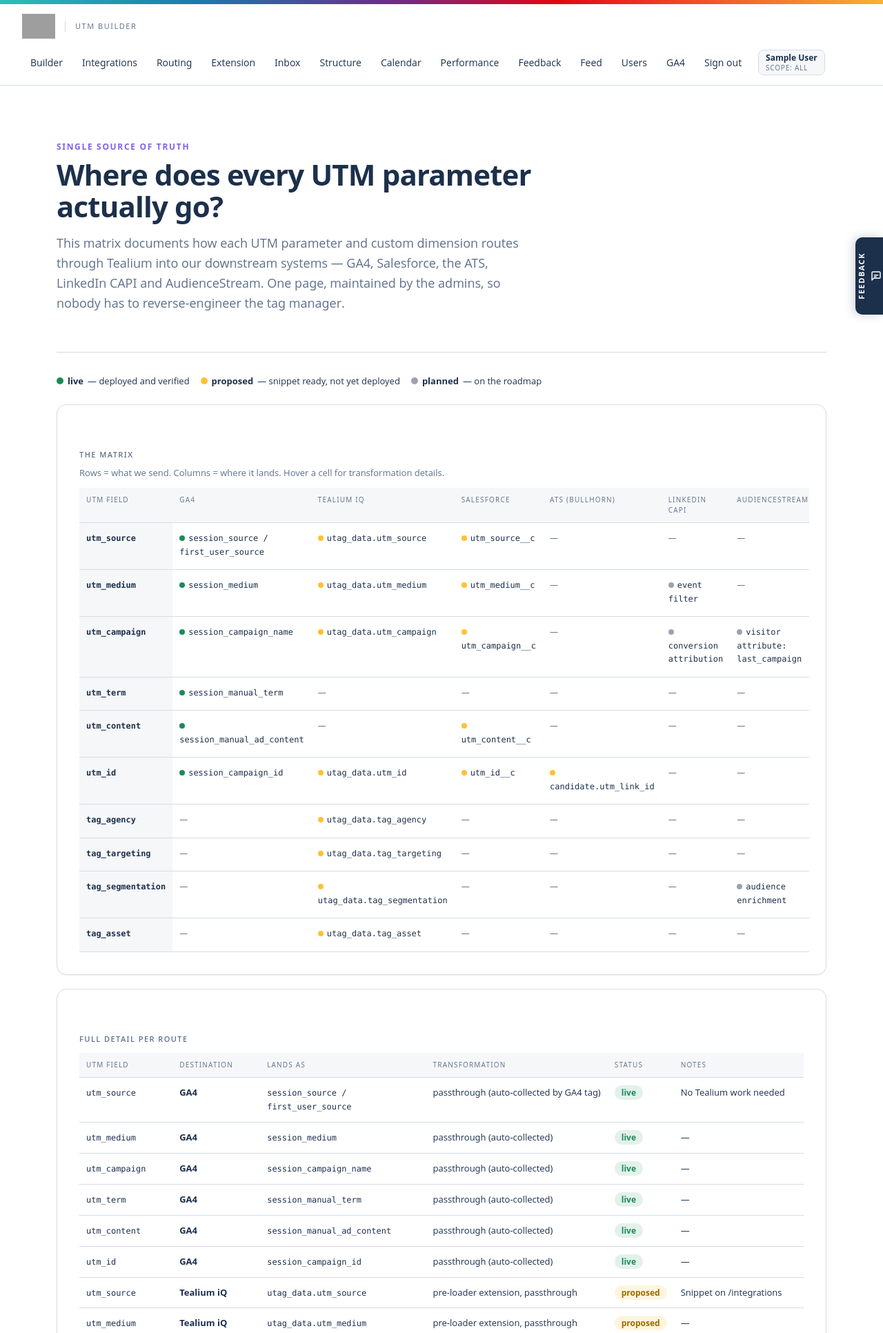
After one commit to jdstrike/tag-repo, a Flask app: page /routing in a window 1280 px wide. The commit adds this page. Shown: the top 1932 px of the page at 69% size. Run offline with Flask 3, Linux system fonts and the light colour scheme; the visitor is signed in with stand-in values (Sample User, id 1); data comes from the database, SQL or seed files in the repository; some web fonts are replaced; grey boxes are pictures that could not be loaded.

Commit message:
Add Tealium routing matrix: /routing public view, /admin/routing CRUD, routing_rules table + 24 seed routes

```diff
--- a/app.py
+++ b/app.py
@@ -481,6 +481,55 @@ def init_db():
         con.execute("ALTER TABLE links ADD COLUMN asset_type TEXT")
     con.commit()
 
+    # Migration: Tealium routing matrix (single source of truth for UTM -> downstream routing)
+    con.execute("""
+    CREATE TABLE IF NOT EXISTS routing_rules (
+        id INTEGER PRIMARY KEY AUTOINCREMENT,
+        utm_field TEXT NOT NULL,
+        destination_system TEXT NOT NULL,
+        destination_field TEXT NOT NULL,
+        transform TEXT,
+        status TEXT NOT NULL DEFAULT 'proposed',  -- live / proposed / planned / deprecated
+        notes TEXT,
+        sort_order INTEGER DEFAULT 0,
+        updated_at TEXT,
+        updated_by TEXT
+    )""")
+    con.commit()
+    cur = con.execute("SELECT COUNT(*) FROM routing_rules")
+    if cur.fetchone()[0] == 0:
+        _now = datetime.utcnow().isoformat(timespec="seconds")+"Z"
+        routing_seed = [
+            ("utm_source",   "GA4", "session_source / first_user_source", "passthrough (auto-collected by GA4 tag)", "live", "No Tealium work needed"),
+            ("utm_medium",   "GA4", "session_medium",                     "passthrough (auto-collected)",            "live", None),
+            ("utm_campaign", "GA4", "session_campaign_name",              "passthrough (auto-collected)",            "live", None),
+            ("utm_term",     "GA4", "session_manual_term",                "passthrough (auto-collected)",            "live", None),
+            ("utm_content",  "GA4", "session_manual_ad_content",          "passthrough (auto-collected)",            "live", None),
+            ("utm_id",       "GA4", "session_campaign_id",                "passthrough (auto-collected)",            "live", None),
+            ("utm_source",   "Tealium iQ", "utag_data.utm_source",     "pre-loader extension, passthrough", "proposed", "Snippet on /integrations"),
+            ("utm_medium",   "Tealium iQ", "utag_data.utm_medium",     "pre-loader extension, passthrough", "proposed", None),
+            ("utm_campaign", "Tealium iQ", "utag_data.utm_campaign",   "pre-loader extension, passthrough", "proposed", None),
+            ("utm_id",       "Tealium iQ", "utag_data.utm_id",         "passthrough + split on '-'",        "proposed", "Also populates tag_* dimensions"),
+            ("tag_agency",       "Tealium iQ", "utag_data.tag_agency",       "utm_id segment 1", "proposed", "Derived from utm_id"),
+            ("tag_targeting",    "Tealium iQ", "utag_data.tag_targeting",    "utm_id segment 2", "proposed", "Derived from utm_id"),
+            ("tag_segmentation", "Tealium iQ", "utag_data.tag_segmentation", "utm_id segment 3", "proposed", "Derived from utm_id"),
+            ("tag_asset",        "Tealium iQ", "utag_data.tag_asset",        "utm_id segment 4+", "proposed", "Derived from utm_id; multi-part values"),
+            ("utm_source",   "Salesforce", "utm_source__c",   "hidden form field via web-to-lead", "proposed", "Custom field on Lead"),
+            ("utm_medium",   "Salesforce", "utm_medium__c",   "hidden form field via web-to-lead", "proposed", None),
+            ("utm_campaign", "Salesforce", "utm_campaign__c", "hidden form field via web-to-lead", "proposed", None),
+            ("utm_content",  "Salesforce", "utm_content__c",  "hidden form field via web-to-lead", "proposed", None),
+            ("utm_id",       "Salesforce", "utm_id__c",       "hidden form field via web-to-lead", "proposed", None),
+            ("utm_id",       "ATS (Bullhorn)", "candidate.utm_link_id", "1st-party cookie (30d) -> hidden field on application form", "proposed", "Phase 5: candidate source attribution"),
+            ("utm_campaign", "LinkedIn CAPI", "conversion attribution", "matched via Tealium server-side connector", "planned", "Requires Tealium server-side"),
+            ("utm_medium",   "LinkedIn CAPI", "event filter",           "only paid/sponsored traffic forwarded",     "planned", None),
+            ("utm_campaign", "AudienceStream", "visitor attribute: last_campaign", "set on landing, persists per visitor", "planned", None),
+            ("tag_segmentation", "AudienceStream", "audience enrichment", "segment membership from utm_id dimension", "planned", None),
+        ]
+        for i, (f, sysname, df, tr, st, nt) in enumerate(routing_seed):
+            con.execute("INSERT INTO routing_rules(utm_field,destination_system,destination_field,transform,status,notes,sort_order,updated_at,updated_by) VALUES(?,?,?,?,?,?,?,?,?)",
+                        (f, sysname, df, tr, st, nt, i, _now, "system"))
+        con.commit()
+
     con.close()
 
 # -------------------- helpers --------------------
@@ -1665,6 +1714,57 @@ def extension_submission_kit():
 def page_integrations():
     return render_template("integrations.html", base=public_base())
 
+@app.route("/routing")
+@user_required
+def page_routing():
+    db = get_db()
+    rows = db.execute("SELECT * FROM routing_rules WHERE status != 'deprecated' ORDER BY sort_order, utm_field, destination_system").fetchall()
+    field_order = ["utm_source","utm_medium","utm_campaign","utm_term","utm_content","utm_id",
+                   "tag_agency","tag_targeting","tag_segmentation","tag_asset"]
+    fields = sorted({r["utm_field"] for r in rows},
+                    key=lambda f: field_order.index(f) if f in field_order else 99)
+    systems = []
+    for r in rows:
+        if r["destination_system"] not in systems:
+            systems.append(r["destination_system"])
+    cell = {}
+    for r in rows:
+        cell.setdefault((r["utm_field"], r["destination_system"]), []).append(r)
+    return render_template("routing_matrix.html", rows=rows, fields=fields, systems=systems,
+                           cell=cell, base=public_base())
+
+@app.route("/admin/routing", methods=["GET","POST"])
+@login_required
+def admin_routing():
+    db = get_db()
+    if request.method == "POST":
+        action = request.form.get("action")
+        now = datetime.utcnow().isoformat(timespec="seconds")+"Z"
+        if action == "add":
+            f = (request.form.get("utm_field") or "").strip().lower()
+            sysname = (request.form.get("destination_system") or "").strip()
+            df = (request.form.get("destination_field") or "").strip()
+            tr = (request.form.get("transform") or "").strip() or None
+            st = (request.form.get("status") or "proposed").strip().lower()
+            nt = (request.form.get("notes") or "").strip() or None
+            if st not in ("live","proposed","planned","deprecated"): st = "proposed"
+            if f and sysname and df:
+                db.execute("INSERT INTO routing_rules(utm_field,destination_system,destination_field,transform,status,notes,updated_at,updated_by) VALUES(?,?,?,?,?,?,?,?)",
+                           (f, sysname, df, tr, st, nt, now, current_admin_username()))
+                db.commit()
+        elif action == "status":
+            st = (request.form.get("status") or "").strip().lower()
+            if st in ("live","proposed","planned","deprecated"):
+                db.execute("UPDATE routing_rules SET status=?, updated_at=?, updated_by=? WHERE id=?",
+                           (st, now, current_admin_username(), request.form.get("id")))
+                db.commit()
+        elif action == "delete":
+            db.execute("DELETE FROM routing_rules WHERE id=?", (request.form.get("id"),))
+            db.commit()
+        return redirect(url_for("admin_routing"))
+    rules = db.execute("SELECT * FROM routing_rules ORDER BY utm_field, destination_system").fetchall()
+    return render_template("admin_routing.html", rules=rules)
+
 @app.route("/healthz")
 def healthz(): return "ok", 200
 
--- a/templates/_base.html
+++ b/templates/_base.html
@@ -1058,6 +1058,7 @@
   <nav>
     <a href="{{ url_for('index') }}">Builder</a>
       <a href="{{ url_for('page_integrations') }}">Integrations</a>
+      <a href="{{ url_for('page_routing') }}">Routing</a>
       {% if current_user %}<a href="{{ url_for('extension_page') }}">Extension</a>{% endif %}
     {% if session.get('admin') %}
       <a href="{{ url_for('admin_inbox') }}">Inbox</a>
@@ -1225,6 +1226,8 @@ window.addEventListener('beforeinstallprompt', (e) => {
     { label: 'CH Builder', sub: 'Switzerland-specific builder', url: '/ch' },
     { label: 'Choose your market', sub: 'Country picker', url: '/country' },
     { label: 'Integrations & activation', sub: 'ATS, CRM, Tealium, BI', url: '/integrations' },
+    { label: 'Tealium routing matrix', sub: 'Where every UTM parameter lands', url: '/routing' },
+    { label: 'Edit routing matrix', sub: 'Admin: maintain UTM routing', url: '/admin/routing' },
     { label: 'Browser Extension', sub: 'Install in Chrome/Edge', url: '/extension' },
     { label: 'My account', sub: 'See your links', url: '/me' },
     { label: 'Admin inbox', sub: 'Pending approvals', url: '/admin/inbox' },
--- /dev/null
+++ b/templates/routing_matrix.html
@@ -0,0 +1,83 @@
+{% extends "_base.html" %}
+{% block title %}Tealium routing matrix | the Adecco Group UTM builder{% endblock %}
+{% block body %}
+<div class="hero-integrations">
+  <p style="font-size:12px;font-weight:700;color:#7E63E8;text-transform:uppercase;letter-spacing:.14em;margin:0 0 8px">Single source of truth</p>
+  <h1 style="font-size:42px;line-height:1.1;letter-spacing:-.02em;margin:0 0 16px;max-width:760px">Where does every UTM parameter actually go?</h1>
+  <p class="lede" style="max-width:680px;font-size:18px">This matrix documents how each UTM parameter and custom dimension routes through Tealium into our downstream systems &mdash; GA4, Salesforce, the ATS, LinkedIn CAPI and AudienceStream. One page, maintained by the admins, so nobody has to reverse-engineer the tag manager.</p>
+</div>
+
+<div style="display:flex;gap:16px;flex-wrap:wrap;margin-bottom:24px">
+  <span style="display:inline-flex;align-items:center;gap:6px;font-size:13px"><span style="width:10px;height:10px;border-radius:50%;background:#1B8A5A;display:inline-block"></span> <b>live</b> &mdash; deployed and verified</span>
+  <span style="display:inline-flex;align-items:center;gap:6px;font-size:13px"><span style="width:10px;height:10px;border-radius:50%;background:#FFC133;display:inline-block"></span> <b>proposed</b> &mdash; snippet ready, not yet deployed</span>
+  <span style="display:inline-flex;align-items:center;gap:6px;font-size:13px"><span style="width:10px;height:10px;border-radius:50%;background:#9CA3AF;display:inline-block"></span> <b>planned</b> &mdash; on the roadmap</span>
+</div>
+
+<div class="card">
+  <h2>The matrix</h2>
+  <p class="muted" style="font-size:13px;margin-top:-4px">Rows = what we send. Columns = where it lands. Hover a cell for transformation details.</p>
+  <div class="table-scroll">
+  <table style="min-width:760px">
+    <thead>
+      <tr>
+        <th style="position:sticky;left:0;background:var(--surface, #fff)">UTM field</th>
+        {% for s in systems %}<th>{{ s }}</th>{% endfor %}
+      </tr>
+    </thead>
+    <tbody>
+      {% for f in fields %}
+      <tr>
+        <td style="position:sticky;left:0;background:var(--surface, #fff)"><code><b>{{ f }}</b></code></td>
+        {% for s in systems %}
+        <td>
+          {% set entries = cell.get((f, s)) %}
+          {% if entries %}
+            {% for e in entries %}
+              <div title="{{ e.transform or '' }}{% if e.notes %} — {{ e.notes }}{% endif %}" style="margin-bottom:4px">
+                <span style="width:8px;height:8px;border-radius:50%;display:inline-block;margin-right:5px;background:{% if e.status=='live' %}#1B8A5A{% elif e.status=='proposed' %}#FFC133{% else %}#9CA3AF{% endif %}"></span><code style="font-size:12px">{{ e.destination_field }}</code>
+              </div>
+            {% endfor %}
+          {% else %}<span class="muted" style="font-size:12px">&mdash;</span>{% endif %}
+        </td>
+        {% endfor %}
+      </tr>
+      {% endfor %}
+    </tbody>
+  </table>
+  </div>
+</div>
+
+<div class="card">
+  <h2>Full detail per route</h2>
+  <div class="table-scroll">
+  <table>
+    <thead><tr><th>UTM field</th><th>Destination</th><th>Lands as</th><th>Transformation</th><th>Status</th><th>Notes</th></tr></thead>
+    <tbody>
+    {% for r in rows %}
+      <tr>
+        <td><code>{{ r.utm_field }}</code></td>
+        <td><b>{{ r.destination_system }}</b></td>
+        <td><code>{{ r.destination_field }}</code></td>
+        <td style="font-size:13px">{{ r.transform or '—' }}</td>
+        <td><span style="font-size:12px;font-weight:700;padding:2px 10px;border-radius:99px;{% if r.status=='live' %}background:rgba(27,138,90,.12);color:#1B8A5A{% elif r.status=='proposed' %}background:rgba(255,193,51,.16);color:#9A6B00{% else %}background:rgba(156,163,175,.16);color:#6B7280{% endif %}">{{ r.status }}</span></td>
+        <td style="font-size:13px">{{ r.notes or '—' }}</td>
+      </tr>
+    {% endfor %}
+    </tbody>
+  </table>
+  </div>
+</div>
+
+<div class="card subtle">
+  <h2>How to read this</h2>
+  <ol style="line-height:1.8;color:var(--primary-500);font-size:15px">
+    <li><b>GA4 routes are automatic.</b> The GA4 tag collects <code>utm_*</code> parameters out of the box &mdash; no Tealium work needed.</li>
+    <li><b>Tealium routes are the strategic layer.</b> The pre-loader extension (see <a href="{{ url_for('page_integrations') }}">Integrations</a>) writes UTM values into <code>utag_data</code>, which every downstream tag can read. Deploying it once unlocks all proposed routes below it.</li>
+    <li><b><code>utm_id</code> is our composite key.</b> It splits into agency / targeting / segmentation / asset &mdash; the four custom dimensions that make Adecco reporting richer than standard UTM.</li>
+    <li><b>Changes go through the admins.</b> If a route changes in Tealium iQ, this page must be updated &mdash; it is the single source of truth, not the tag manager UI.</li>
+  </ol>
+  {% if session.get('admin') %}
+  <p style="margin-top:12px"><a class="btn ghost" href="{{ url_for('admin_routing') }}">Edit the matrix (admin) &rarr;</a></p>
+  {% endif %}
+</div>
+{% endblock %}
```
Also changed, not shown: templates/admin_routing.html (added, +67 -0 lines).
